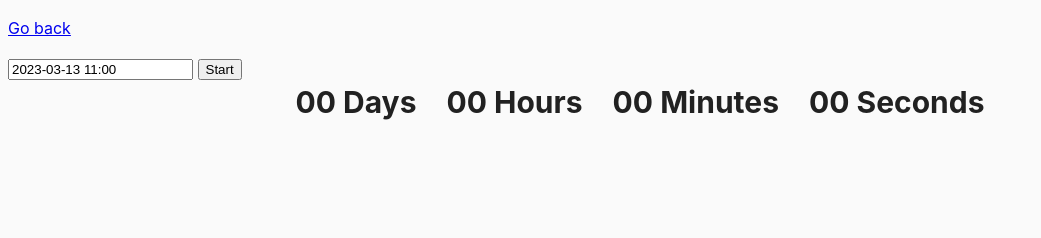
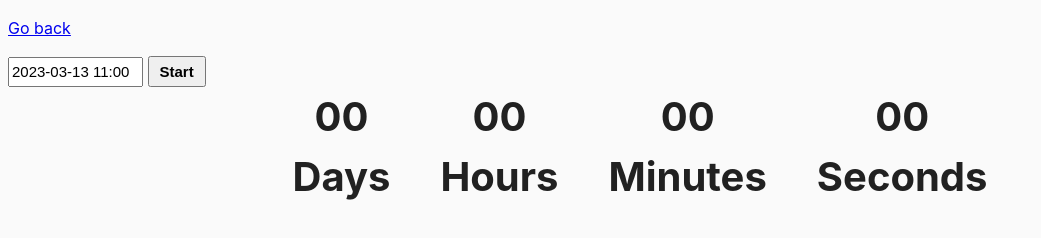
Before and after one commit to Skonerok/goit-js-hw-09, a website built with Parcel: page src/02-timer.html in a window 1280 px wide. Shown: the whole page, without its empty margins (0-1041 px from the left). Built offline with nearby package versions, Linux system fonts and the light colour scheme.

Commit message:
Finished HW

```diff
--- /dev/null
+++ b/src/css/02-timer.css
@@ -0,0 +1,24 @@
+input {
+    width: 135px;
+    height: 30px;
+    font-size: 15px;
+}
+
+button {
+    font-size: 15px;
+    padding: 5px 10px;
+    font-weight: bold;
+}
+
+.timer {
+    display: flex;
+    justify-content: center;
+    font-size: 40px;
+    font-weight: bold;
+    gap: 50px;
+}
+
+.value {
+    display: block;
+    text-align: center;
+}
--- a/src/css/common.css
+++ b/src/css/common.css
@@ -16,12 +16,3 @@ img {
   display: block;
   max-width: 100%;
 }
-
-.timer {
-  font-size: 30px;
-  font-weight: bold;
-  display: flex;
-  flex-direction: row;
-  justify-content: center;
-  gap: 30px;
-}
--- a/src/js/02-timer.js
+++ b/src/js/02-timer.js
@@ -1,7 +1,7 @@
 import flatpickr from "flatpickr";
 import "flatpickr/dist/flatpickr.min.css";
-
 import Notiflix from 'notiflix';
+import '../css/02-timer.css';
 
 const inputRef = document.querySelector('#datetime-picker');
 const startBtnRef = document.querySelector('button[data-start]');
```
Also changed, not shown: src/js/03-promises.js (+68 -6 lines).
